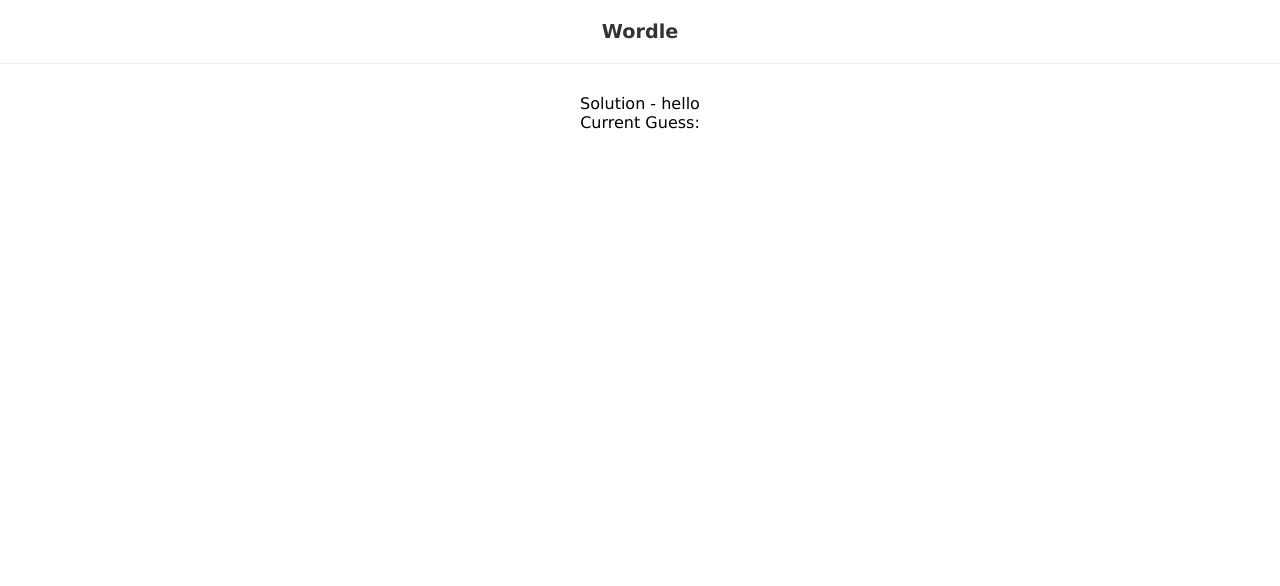
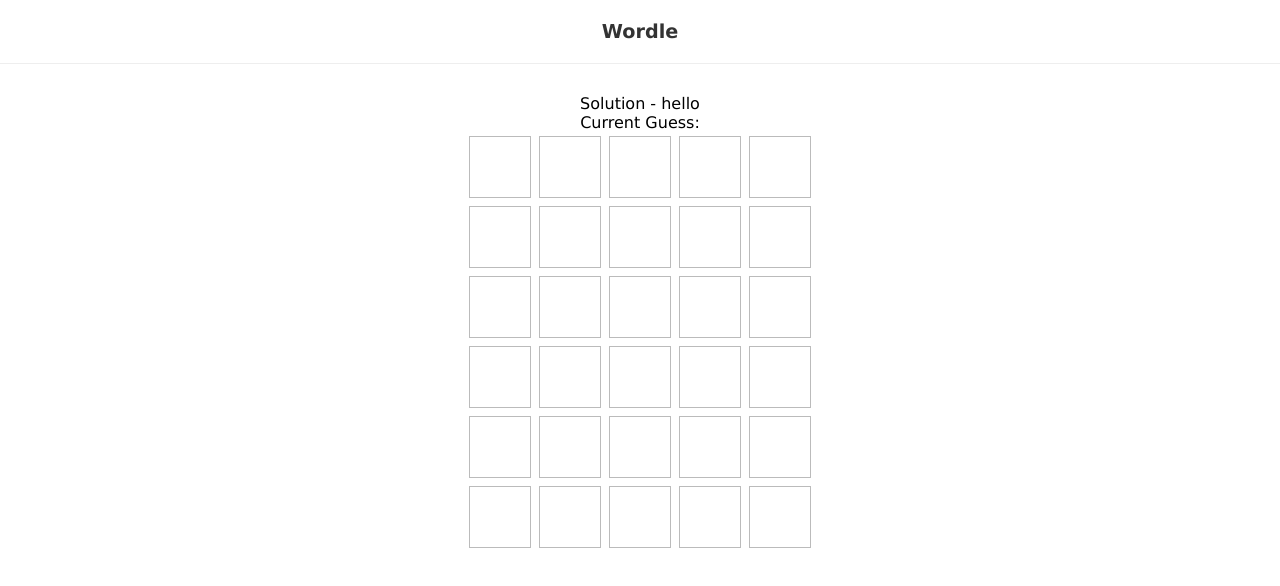
Before and after one commit to diwash007/ReactJS, a React (Create React App) app in the folder Wordle/: page / in a window 1280 px wide. Shown: the top 586 px of the page. Built offline with nearby package versions, Linux system fonts and the light colour scheme; data requests are answered from the project's data file.

Commit message:
add grid and row for words

```diff
--- /dev/null
+++ b/Wordle/src/components/Grid.jsx
@@ -0,0 +1,12 @@
+import React from "react";
+import Row from "./Row";
+
+export default function Grid({ currentGuess, guesses, turn }) {
+  return (
+    <div>
+      {guesses.map((g, i) => {
+        return <Row key={i} guess={g} />;
+      })}
+    </div>
+  );
+}
--- /dev/null
+++ b/Wordle/src/components/Row.jsx
@@ -0,0 +1,13 @@
+import React from "react";
+
+export default function Row({ guess }) {
+  return (
+    <div className="row">
+      <div>{guess && guess[0].key}</div>
+      <div></div>
+      <div></div>
+      <div></div>
+      <div></div>
+    </div>
+  );
+}
--- a/Wordle/src/components/Wordle.jsx
+++ b/Wordle/src/components/Wordle.jsx
@@ -1,5 +1,6 @@
 import React, { useEffect } from "react";
 import useWordle from "../hooks/useWordle";
+import Grid from "./Grid";
 
 export default function Wordle({ solution }) {
   const { currentGuess, guesses, isCorrect, turn, handleKeyup } =
@@ -17,6 +18,7 @@
     <div>
       Solution - {solution} <br />
       Current Guess: {currentGuess} <br />
+      <Grid currentGuess={currentGuess} guesses={guesses} turn={turn} />
     </div>
   );
 }
--- a/Wordle/src/index.css
+++ b/Wordle/src/index.css
@@ -11,3 +11,20 @@
   margin: 0 0 30px 0;
   color: #333;
 }
+.row {
+  text-align: center;
+  display: flex;
+  justify-content: center;
+}
+.row > div {
+  display: block;
+  width: 60px;
+  height: 60px;
+  border: 1px solid #bbb;
+  margin: 4px;
+  text-align: center;
+  line-height: 60px;
+  text-transform: uppercase;
+  font-weight: bold;
+  font-size: 2.5em;
+}
```
